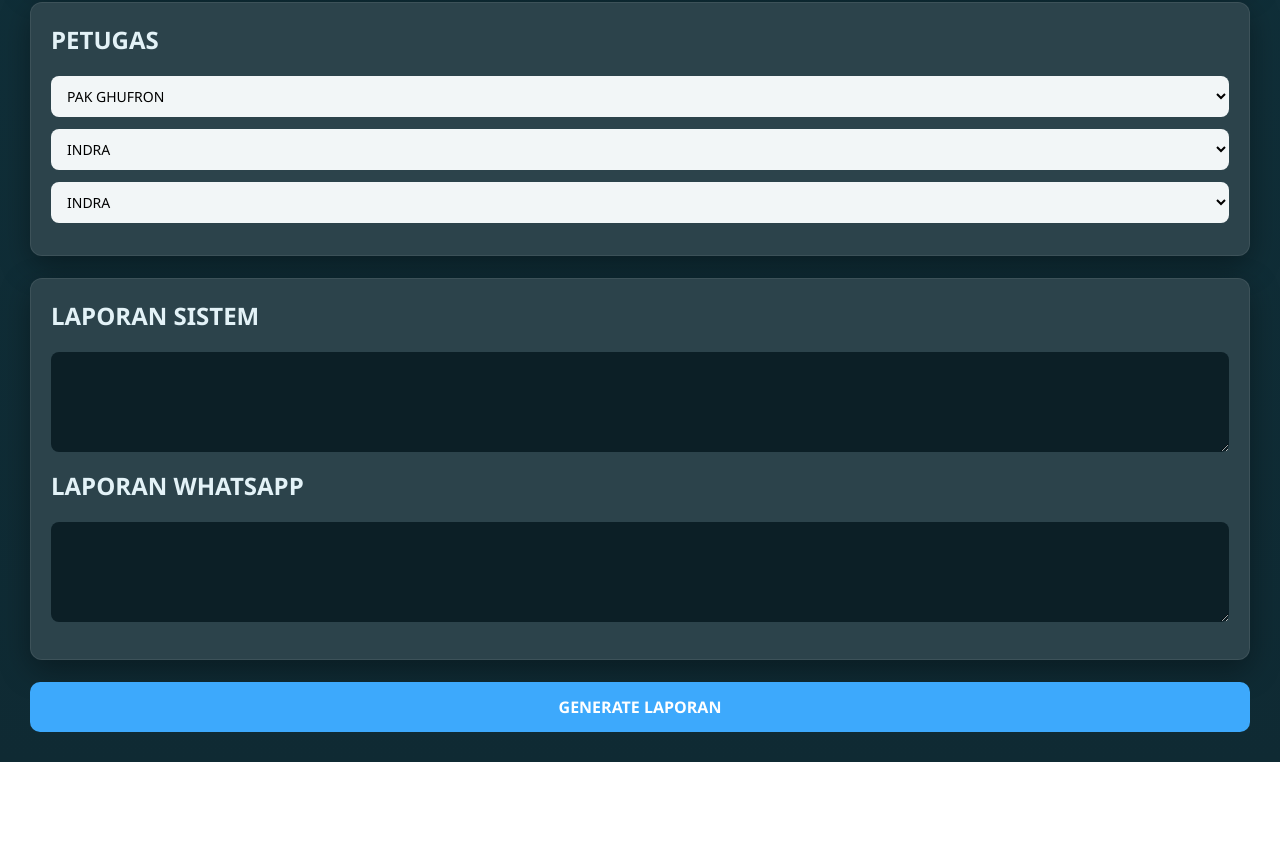
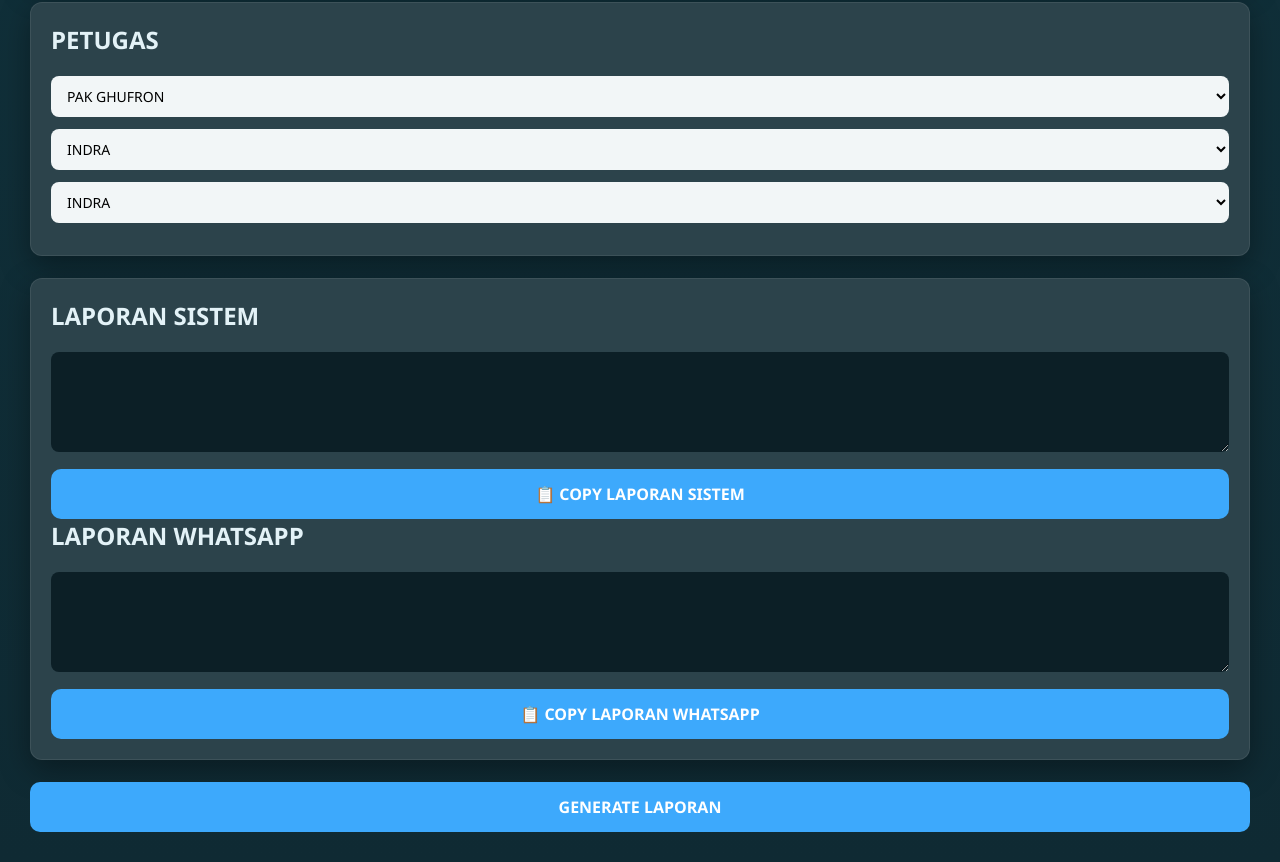
Before and after one commit to testeraiofficial-crypto/Form-Online-Input-Nota, a plain HTML site: page index.html in a window 1280 px wide. Shown: the part 1594-2456 px from the top of the page. Before the commit the page ends 2356 px from the top, so only its background shows below. Drawn offline with Linux system fonts and the light colour scheme.

Commit message:
Update index.html

```diff
--- a/index.html
+++ b/index.html
@@ -141,9 +141,15 @@
 <section>
 <h2>LAPORAN SISTEM</h2>
 <textarea id="laporanSistem" readonly></textarea>
+<button type="button" onclick="copyLaporan('laporanSistem')">
+  📋 COPY LAPORAN SISTEM
+</button>
 
 <h2>LAPORAN WHATSAPP</h2>
 <textarea id="laporanWA" readonly></textarea>
+<button type="button" onclick="copyLaporan('laporanWA')">
+  📋 COPY LAPORAN WHATSAPP
+</button>
 </section>
 
 <button onclick="generateLaporan()">GENERATE LAPORAN</button>
```
